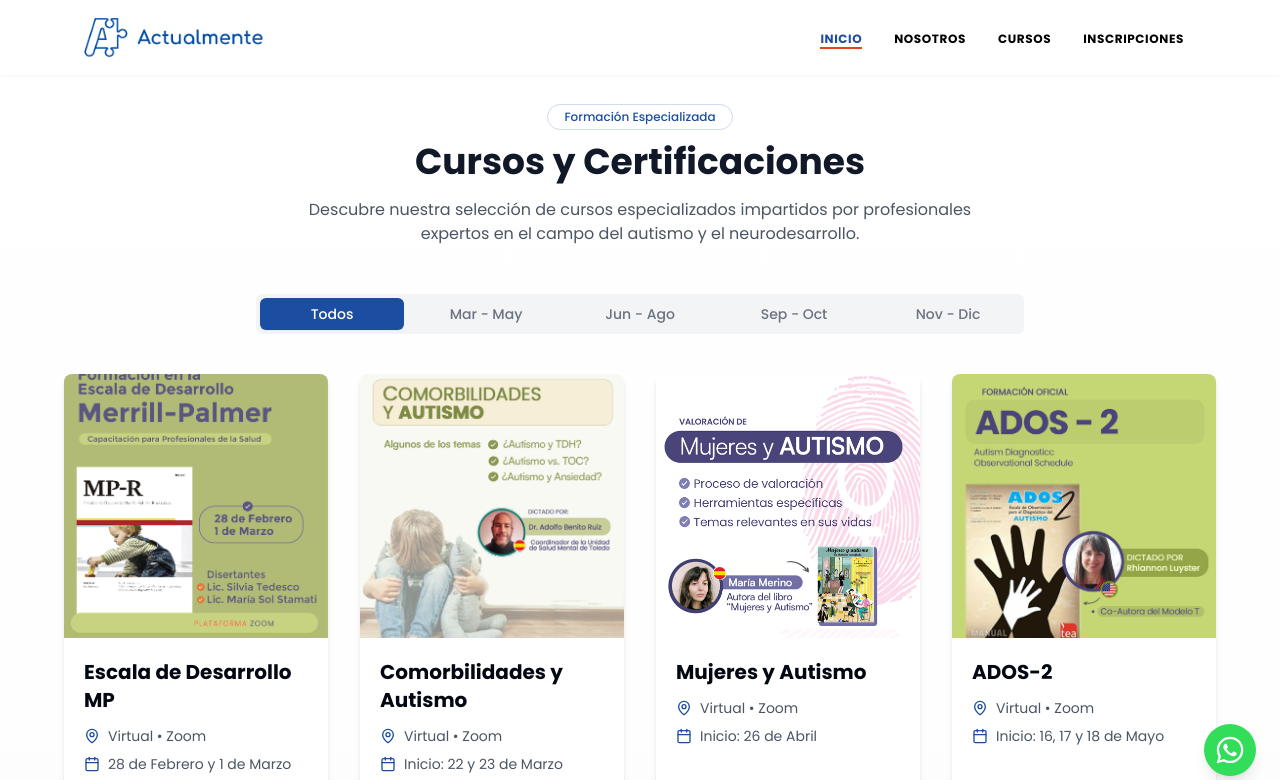
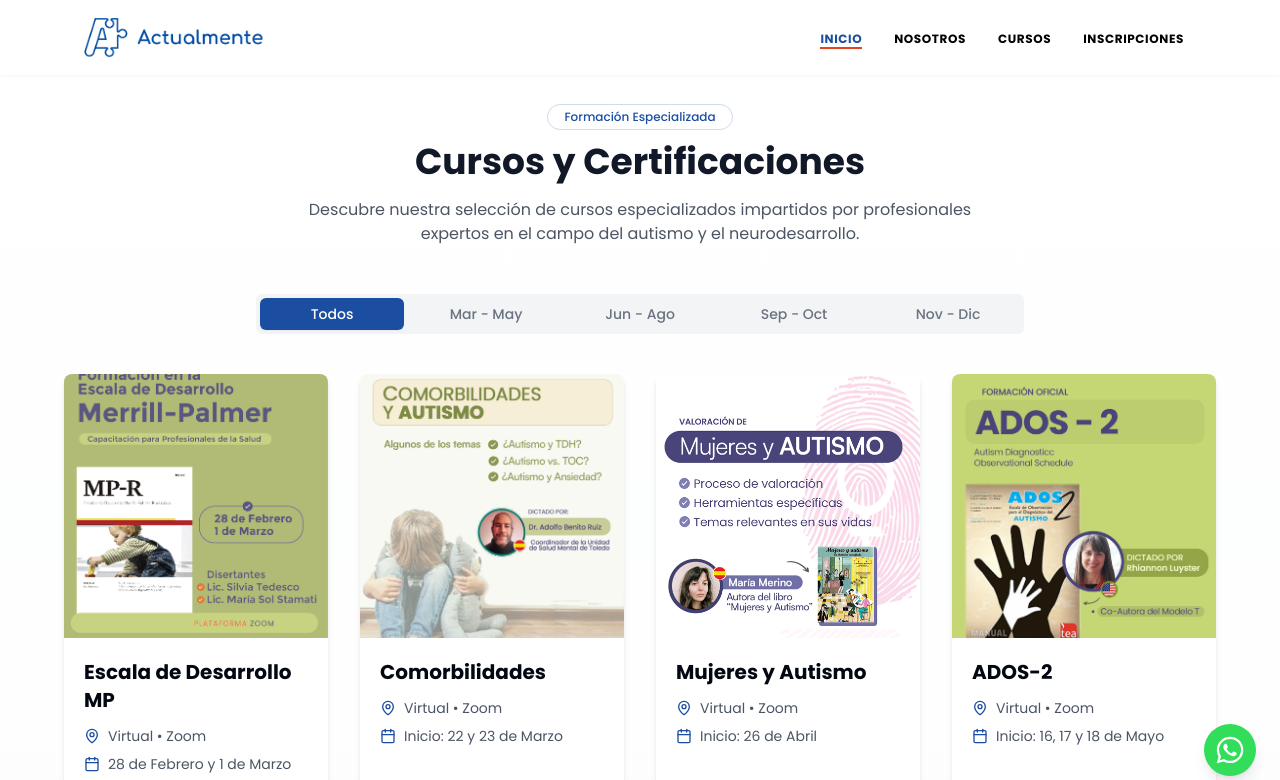
Before and after one commit to tomaslami/act-upd, a Next.js app: page /cursos in a window 1280 px wide. Shown: the top 780 px of the page. Built offline with nearby package versions, Linux system fonts and the light colour scheme; no server answers.

Commit message:
fix: update course title from "Comorbilidades y Autismo" to "Comorbilidades" in page.tsx

```diff
--- a/src/app/cursos/page.tsx
+++ b/src/app/cursos/page.tsx
@@ -34,7 +34,7 @@ const courses: Course[] = [
   },
   {
     id: "2",
-    title: "Comorbilidades y Autismo",
+    title: "Comorbilidades",
     date: "Inicio: 22 y 23 de Marzo",
     image: "/cursos/comorbilidades.png",
     location: "Virtual • Zoom",
```
